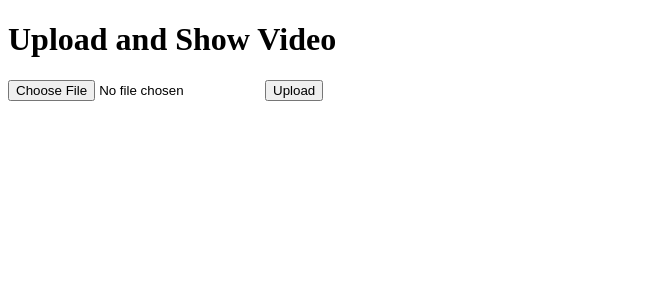
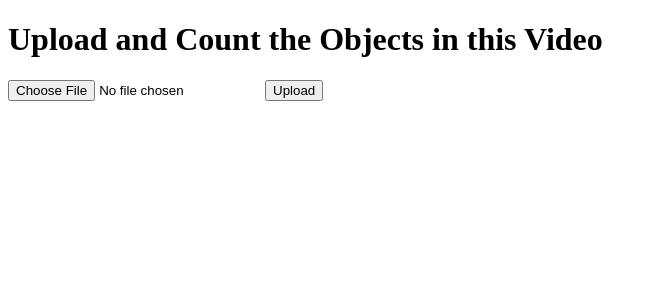
Before and after one commit to shihar73/yolov4-deepsort_api, a Flask app: page / in a window 1280 px wide. Shown: the top 300 px of the page, without its empty margins (0-657 px from the left). Run offline with Flask 3, Linux system fonts and the light colour scheme; parts of the project's set-up code (start-up, migrations or seed data) failed here and were passed over; some libraries are stand-ins or nearby versions.

Commit message:
read me file updated

```diff
--- a/app.py
+++ b/app.py
@@ -1,4 +1,3 @@
-from time import sleep
 from flask import Flask, render_template, request, redirect, url_for
 from werkzeug.utils import secure_filename
 import os
--- a/templates/index.html
+++ b/templates/index.html
@@ -9,7 +9,7 @@
     <script src="https://vjs.zencdn.net/7.14.3/video.min.js"></script>
 </head>
 <body>
-    <h1>Upload and Show Video</h1>
+    <h1>Upload and Count the Objects in this Video</h1>
 
     <form method="POST" enctype="multipart/form-data">
         <input type="file" name="video" accept="video/*">
```
Also changed, not shown: README.md.
